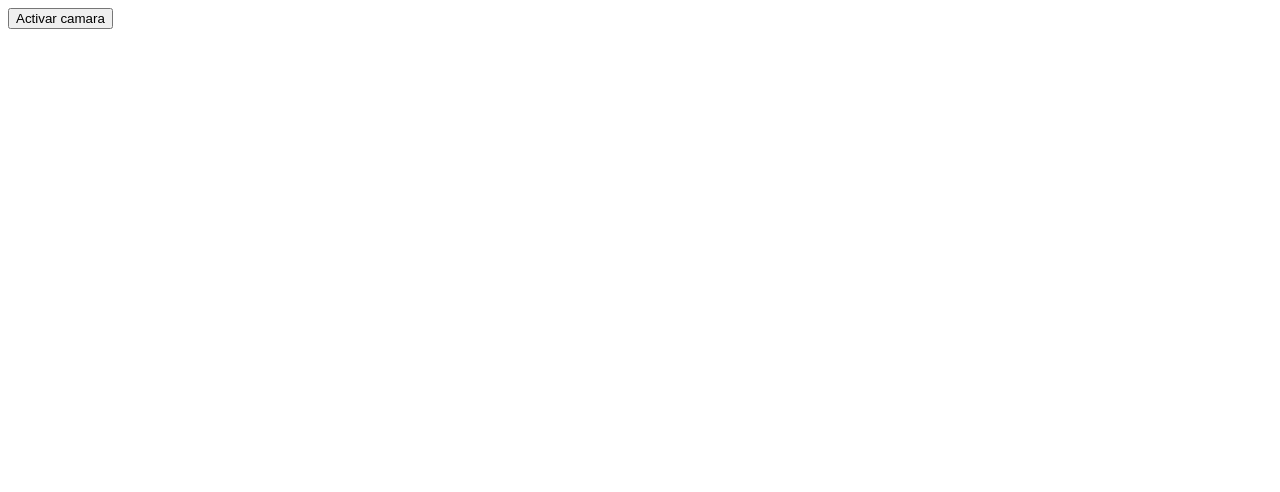
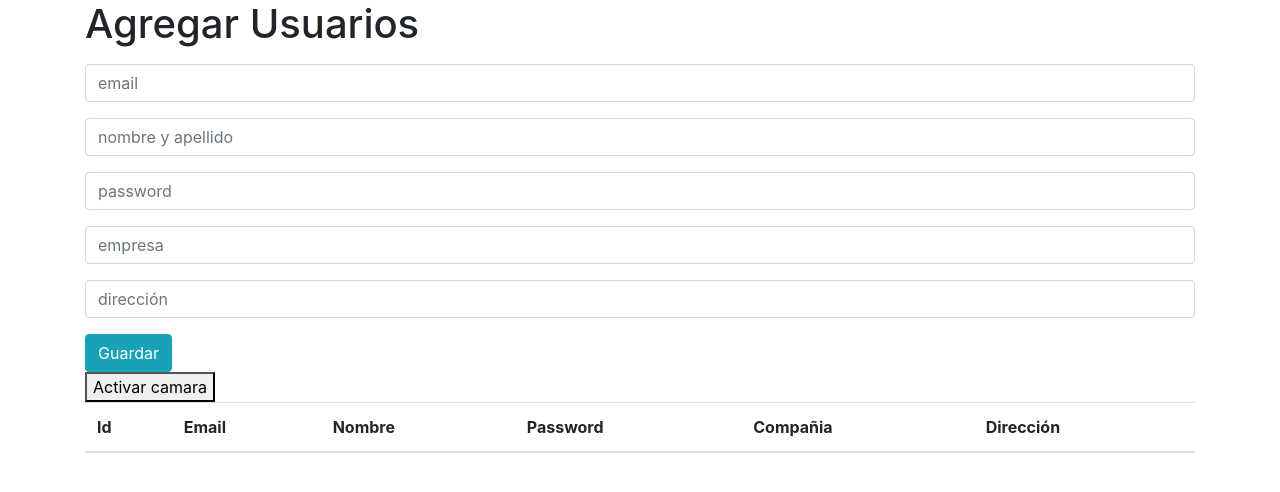
Before and after one commit to brenduchiz/Registro-de-visitantes-, a website: page src/index.html in a window 1280 px wide. Drawn offline with nearby package versions, Linux system fonts and the light colour scheme; no server answers.

Commit message:
Se agrega vista registro, permite eliminar y borrar

```diff
--- a/src/index.html
+++ b/src/index.html
@@ -1,26 +1,57 @@
-<!DOCTYPE html>
+<!doctype html>
 <html lang="en">
+  <head>
+    <!-- Required meta tags -->
+    <meta charset="utf-8">
+    <meta name="viewport" content="width=device-width, initial-scale=1, shrink-to-fit=no">
 
-<head>
-    <meta charset="UTF-8">
-    <meta name="viewport" content="width=device-width, initial-scale=1.0">
-    <meta http-equiv="X-UA-Compatible" content="ie=edge">
-    <title>Document</title>
-</head>
+    <!-- Bootstrap CSS -->
+    <link rel="stylesheet" href="https://stackpath.bootstrapcdn.com/bootstrap/4.1.3/css/bootstrap.min.css" integrity="sha384-MCw98/SFnGE8fJT3GXwEOngsV7Zt27NXFoaoApmYm81iuXoPkFOJwJ8ERdknLPMO" crossorigin="anonymous">
 
-<body>
-    <main>
-        <div class="container">
+    <title>Registro de Visitantes</title>
+    <!-- Firestore -->
+    <script src="https://www.gstatic.com/firebasejs/4.12.1/firebase.js"></script>
+    <script src="https://www.gstatic.com/firebasejs/4.12.1/firebase-firestore.js"></script>
+  </head>
+  <body>
+
+    <div class="container">
+            <h1>Agregar Usuarios</h1>
+
+            <input type="email" id="email" placeholder="email" class="form-control my-3">
+            <input type="text" id="nombre" placeholder="nombre y apellido" class="form-control my-3">
+            <input type="password" id="password" placeholder="password" class="form-control my-3">
+            <input type="text" id="empresa" placeholder="empresa" class="form-control my-3">
+            <input type="text" id="direccion" placeholder="dirección" class="form-control my-3">
+            <button class="btn btn-info" id="boton" onclick="guardar()">Guardar</button>
+
             <section id="">
-                <button id="camera">Activar camara</button>
+              <button id="camera">Activar camara</button>
             </section>
-            <section id="photo">
-            </section>
-        </div>
-    </main>
-    <script type="text/javascript" src="https://ajax.googleapis.com/ajax/libs/jquery/3.1.0/jquery.min.js"></script>
+            <section id="photo"></section>
+
+            <table class="table">
+                    <thead>
+                      <tr>
+                        <th scope="col">Id</th>
+                        <th scope="col">Email</th>
+                        <th scope="col">Nombre</th>
+                        <th scope="col">Password</th>
+                        <th scope="col">Compañia</th>
+                        <th scope="col">Dirección</th>
+                      </tr>
+                    </thead>
+                    <tbody id="tabla">
+                    </tbody>
+                  </table>
+    </div>
+    <!-- Optional JavaScript -->
+    <!-- jQuery first, then Popper.js, then Bootstrap JS -->
+    <script src="https://code.jquery.com/jquery-3.3.1.slim.min.js" integrity="sha384-q8i/X+965DzO0rT7abK41JStQIAqVgRVzpbzo5smXKp4YfRvH+8abtTE1Pi6jizo" crossorigin="anonymous"></script>
+    <script src="https://cdnjs.cloudflare.com/ajax/libs/popper.js/1.14.3/umd/popper.min.js" integrity="sha384-ZMP7rVo3mIykV+2+9J3UJ46jBk0WLaUAdn689aCwoqbBJiSnjAK/l8WvCWPIPm49" crossorigin="anonymous"></script>
+    <script src="https://stackpath.bootstrapcdn.com/bootstrap/4.1.3/js/bootstrap.min.js" integrity="sha384-ChfqqxuZUCnJSK3+MXmPNIyE6ZbWh2IMqE241rYiqJxyMiZ6OW/JmZQ5stwEULTy" crossorigin="anonymous"></script>
     <script src="js/main.js"></script>
     <script src="js/data.js"></script>
+    <script src="js/app.js"></script>
 </body>
-
 </html>
--- /dev/null
+++ b/src/js/app.js
@@ -0,0 +1,109 @@
+firebase.initializeApp({
+    apiKey: "AIzaSyBgC8VSVMtFdRtd0fGVxQVTG_DQskngoUw",
+    authDomain: "registrovisitantes-8986e.firebaseapp.com",
+    projectId: "registrovisitantes-8986e"
+  });
+
+  // Initialize Cloud Firestore through Firebase
+  var db = firebase.firestore();
+ // Agregar docuemento
+ function guardar(){
+     var email = document.getElementById("email").value;
+     var nombre = document.getElementById("nombre").value;
+     var password = document.getElementById("password").value;
+     var empresa = document.getElementById("empresa").value;
+     var direccion = document.getElementById("direccion").value;
+
+
+    db.collection("users").add({
+        email: email,
+        nombre: nombre,
+        password: password,
+        empresa: empresa,
+        direccion: direccion
+    })
+    .then(function(docRef) {
+        console.log("Document written with ID: ", docRef.id);
+        document.getElementById("email").value = "";
+        document.getElementById("nombre").value = "";
+        document.getElementById("password").value = "";
+        document.getElementById("empresa").value = "";
+        document.getElementById("direccion").value = "";
+
+    })
+    .catch(function(error) {
+        console.error("Error adding document: ", error);
+    });
+ }
+
+     //Leer documentos
+     var tabla = document.getElementById("tabla");
+    db.collection("users").onSnapshot((querySnapshot) => {
+        tabla.innerHTML = "";
+        querySnapshot.forEach((doc) => {
+            console.log(`${doc.id} => ${doc.data().email}`);
+            tabla.innerHTML += `
+            <tr>
+            <th scope="row">${doc.id}</th>
+            <td>${doc.data().email}</td>
+            <td>${doc.data().nombre}</td>
+            <td>${doc.data().password}</td>
+            <td>${doc.data().empresa}</td>
+            <td>${doc.data().direccion}</td>
+            <td><button class="btn btn-danger" onclick="eliminar('${doc.id}')">Eliminar</button></td>
+            <td><button class="btn btn-warning" onclick="editar('${doc.id}','${doc.data().email}','${doc.data().nombre}','${doc.data().password}','${doc.data().empresa}','${doc.data().dirección}')">Editar</button></td>
+          </tr>`
+        });
+    });
+
+    //borrar documentos
+    function eliminar(id){
+        db.collection("users").doc(id).delete().then(function() {
+            console.log("Document successfully deleted!");
+        }).catch(function(error) {
+            console.error("Error removing document: ", error);
+        });
+    }
+
+    //editar documentos
+    function editar(id,email,nombre,password,empresa,direccion){
+
+        document.getElementById("email").value = email;
+        document.getElementById("nombre").value = nombre;
+        document.getElementById("password").value = password;
+        document.getElementById("empresa").value = password;
+        document.getElementById("direccion").value = password;
+        var boton = document.getElementById("boton");
+        boton.innerHTML = "Editar";
+
+        boton.onclick = function(){
+        var washingtonRef = db.collection("users").doc(id);
+
+        var email = document.getElementById("email").value;
+        var nombre = document.getElementById("nombre").value;
+        var password = document.getElementById("password").value;
+        var empresa = document.getElementById("empresa").value;
+        var direccion = document.getElementById("direccion").value;
+
+        return washingtonRef.update({
+            email: email,
+            nombre: nombre,
+            password: password,
+            empresa: empresa,
+            direccion: direccion
+        })
+        .then(function() {
+            console.log("Document successfully updated!");
+            boton.innerHTML = "Guardar";
+            document.getElementById("email").value = "";
+            document.getElementById("nombre").value = "";
+            document.getElementById("password").value = "";
+            document.getElementById("empresa").value = "";
+            document.getElementById("direccion").value = "";
+        })
+        .catch(function(error) {
+            // The document probably doesn't exist.
+            console.error("Error updating document: ", error);
+            });
+        }
+        }
```
